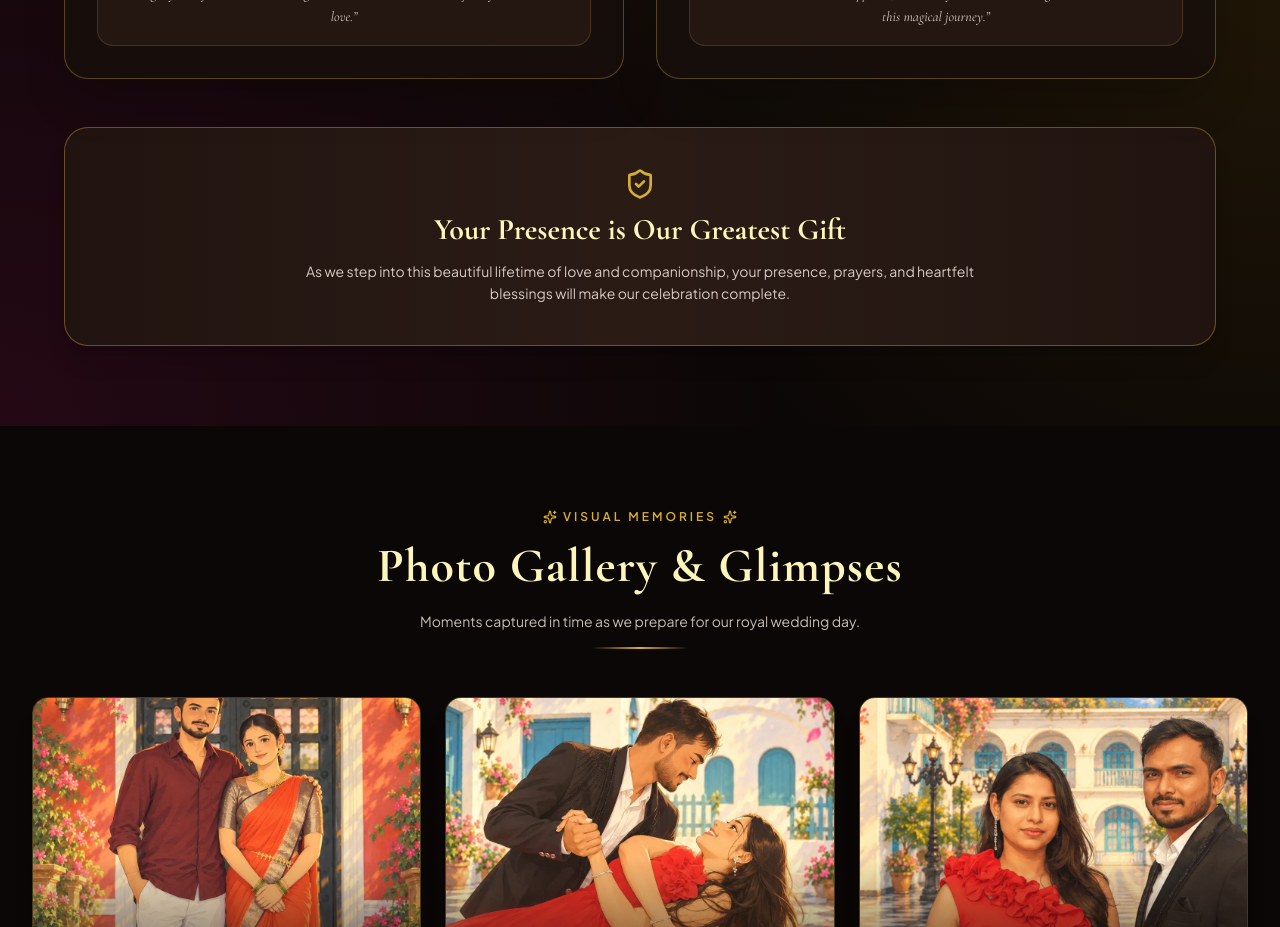
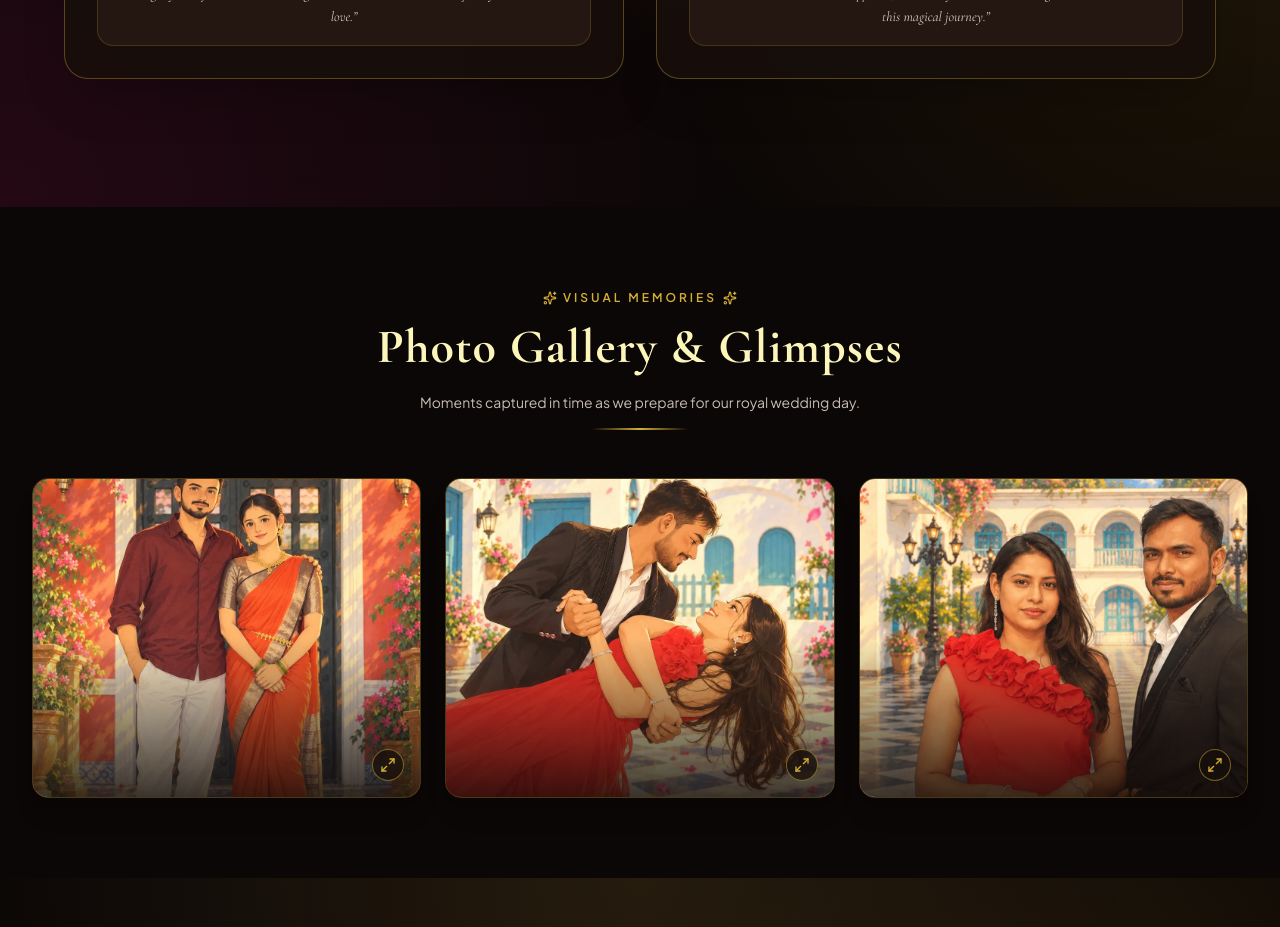
Before and after one commit to Prince8488/final-wedding, a React (Vite) app: page / in a window 1280 px wide. Shown: the part 3380-4307 px from the top of the page. Built offline with nearby package versions, Linux system fonts and the light colour scheme.

Commit message:
remove extra content

```diff
--- a/src/components/CoupleFamily.tsx
+++ b/src/components/CoupleFamily.tsx
@@ -81,7 +81,7 @@ export function CoupleFamily() {
         </div>
 
         {/* Warm Invitation Note */}
-        <div className="bg-gradient-to-r from-[#211410] via-[#2a1b15] to-[#211410] border border-[#d4af37]/40 rounded-2xl sm:rounded-3xl p-6 sm:p-8 lg:p-10 text-center shadow-xl">
+        {/* <div className="bg-gradient-to-r from-[#211410] via-[#2a1b15] to-[#211410] border border-[#d4af37]/40 rounded-2xl sm:rounded-3xl p-6 sm:p-8 lg:p-10 text-center shadow-xl">
           <ShieldCheck className="w-7 h-7 sm:w-8 sm:h-8 text-[#d4af37] mx-auto mb-2.5 sm:mb-3" />
           <h4 className="text-xl sm:text-2xl lg:text-3xl font-serif-royal font-bold text-[#fcf6ba] mb-2 sm:mb-3">
             Your Presence is Our Greatest Gift
@@ -91,7 +91,7 @@ export function CoupleFamily() {
             your presence, prayers, and heartfelt blessings will make our
             celebration complete.
           </p>
-        </div>
+        </div> */}
       </div>
     </section>
   );
```
